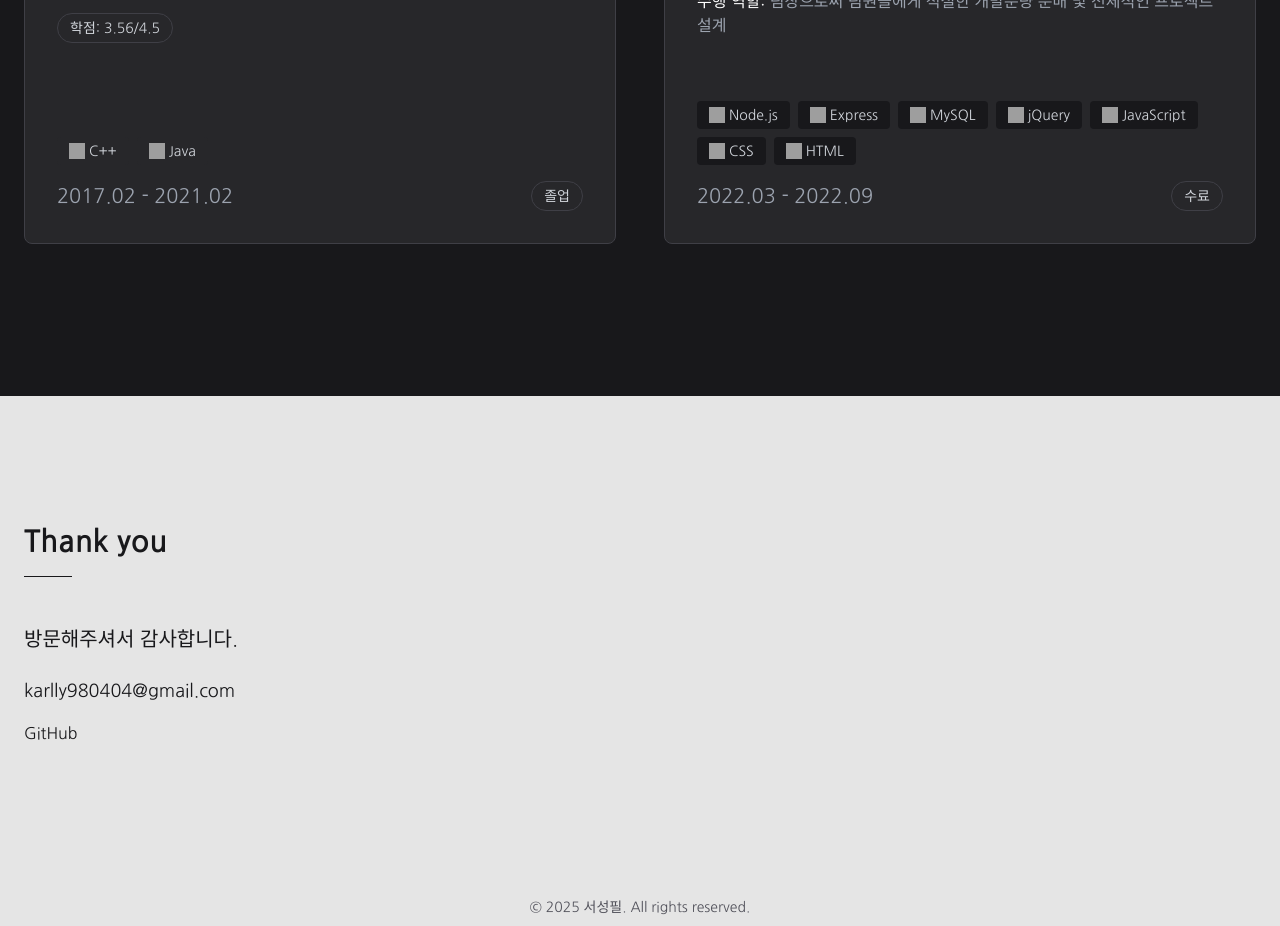
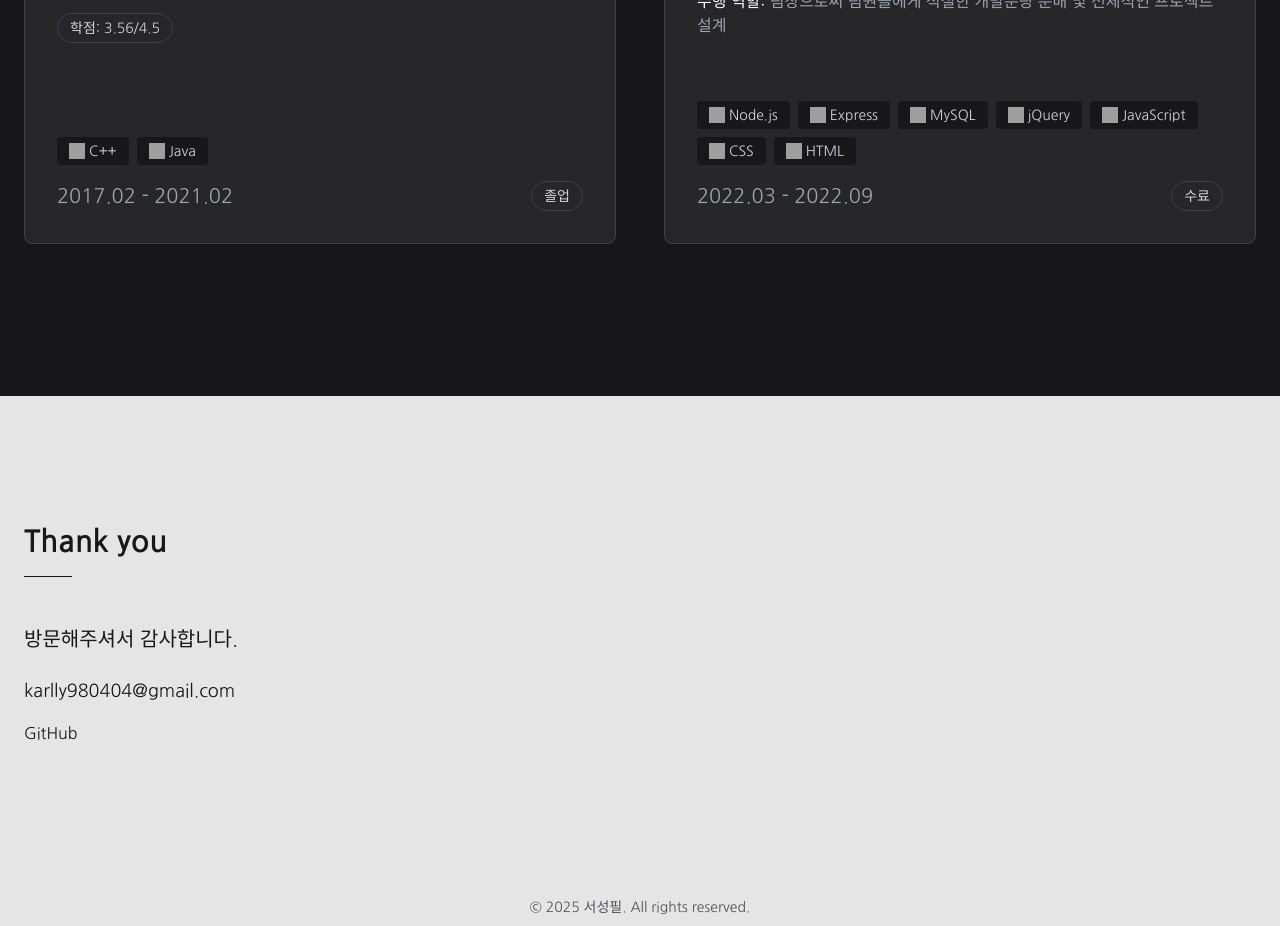
Before and after one commit to Suhseongphil/seongphil, a Next.js app: page / in a window 1280 px wide. Shown: the part 2920-3846 px from the top of the page. Built offline with nearby package versions, Linux system fonts and the light colour scheme; no server answers; the database is empty; grey boxes are pictures that could not be loaded.

Commit message:
대학교카드 아이콘수정

```diff
--- a/src/app/page.js
+++ b/src/app/page.js
@@ -426,7 +426,7 @@ export default function Home() {
                   <div className="space-y-4 mt-4">
                     <div className="flex flex-wrap gap-2">
                       {["C++", "Java"].map((tech, i) => (
-                        <div key={i} className="flex items-center bg-zinc-800 px-3 py-1 rounded">
+                        <div key={i} className="flex items-center bg-zinc-900 px-3 py-1 rounded">
                           {techIcons[tech] && (
                             <img
                               src={techIcons[tech]}
```
